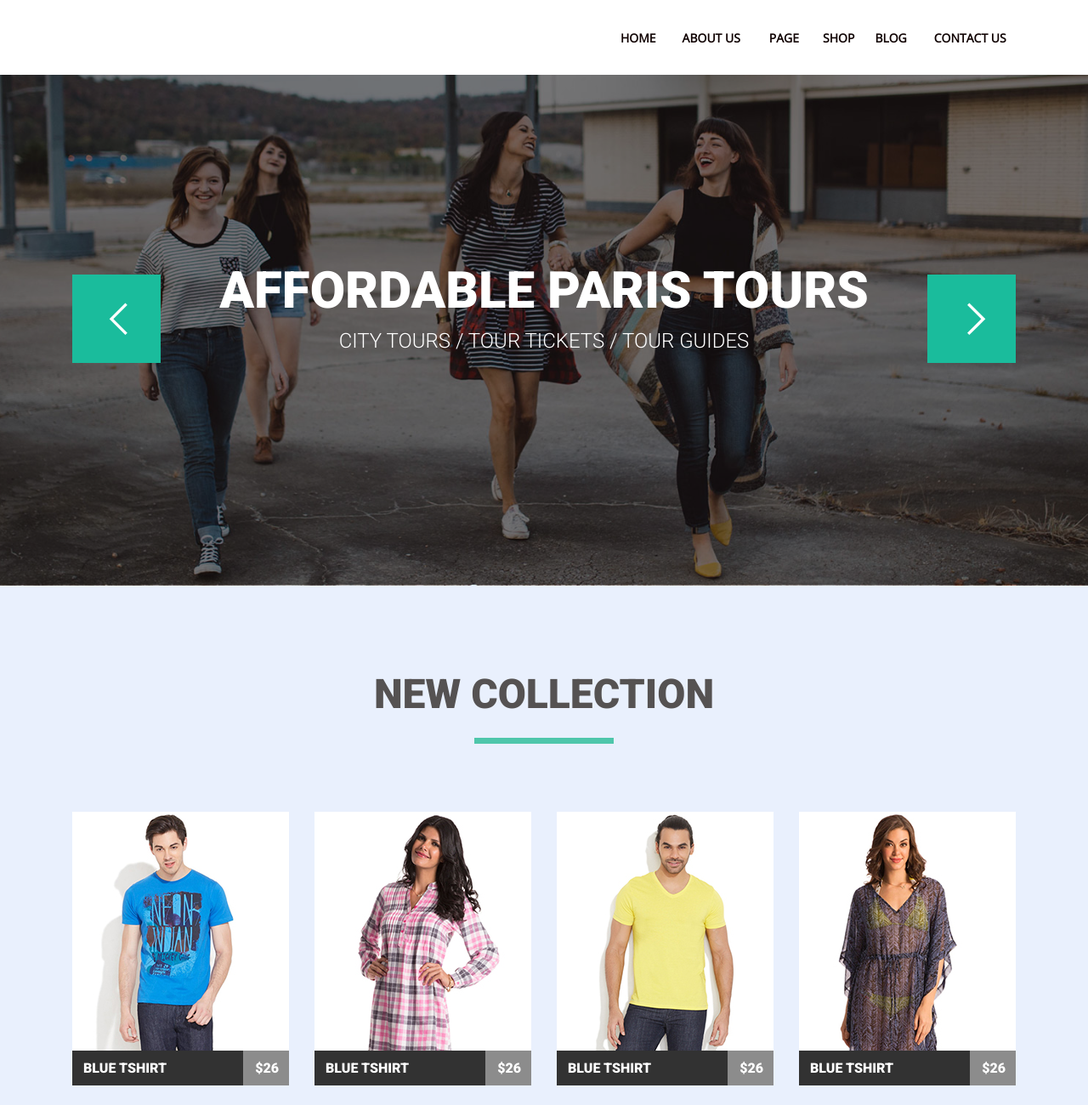
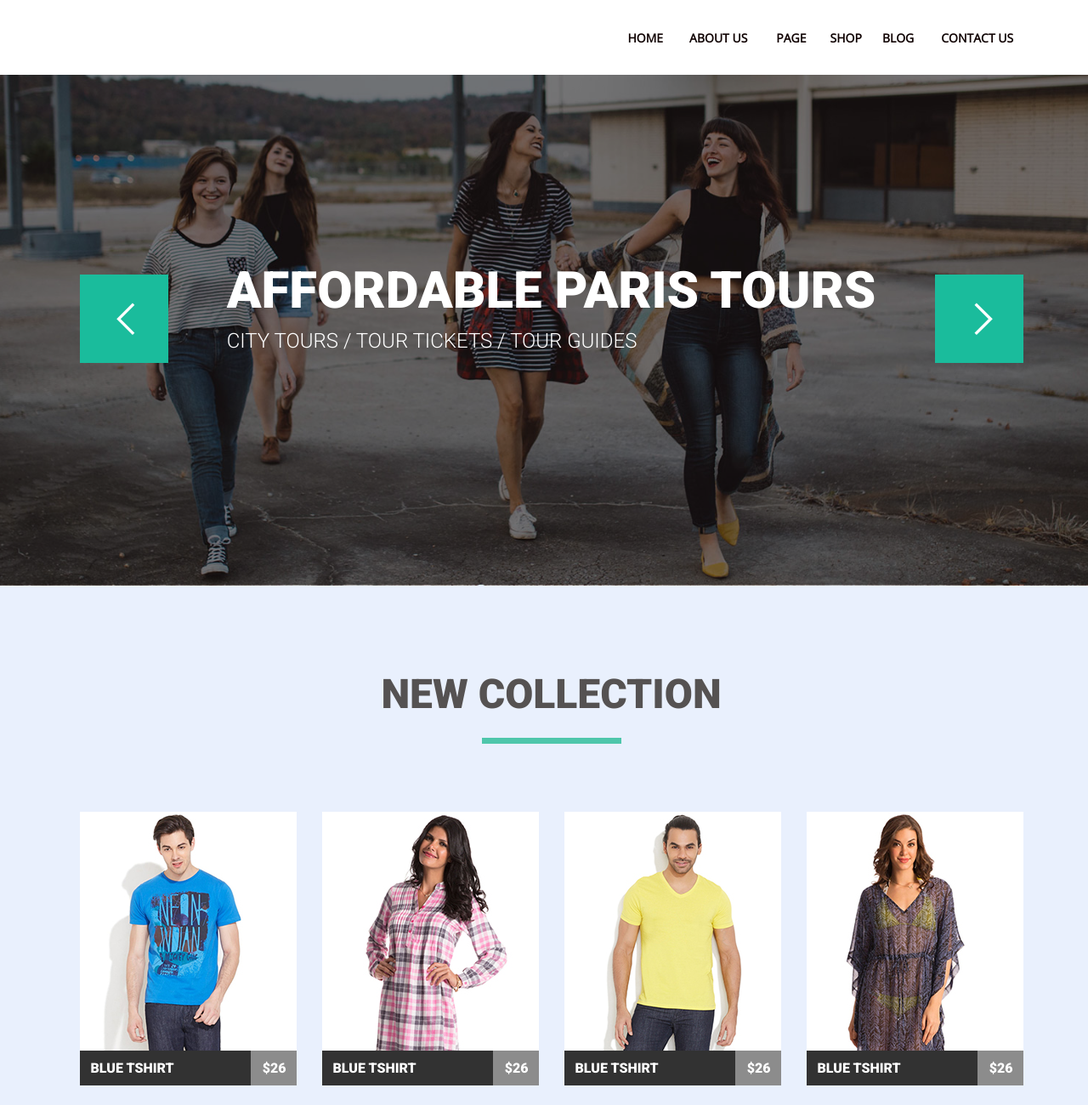
Before and after one commit to YagorlitskiyVyacheslav/goit-fe-course, a plain HTML site: page hw-05/index.html in a window 1280 px wide. Shown: the top 1300 px of the page at 85% size. Drawn offline with nearby package versions, Linux system fonts and the light colour scheme.

Commit message:
fix coment revision 2

```diff
--- a/hw-05/css/style.css
+++ b/hw-05/css/style.css
@@ -1,9 +1,9 @@
 html {
-    min-width: 1110px;;
+    min-width: 1110px;
+    margin-right: -17px;
 }
 body {
     margin: 0;
-    min-width: 100vw;
 }
 .container {
     width: 1110px;
@@ -44,19 +44,19 @@ h1 {
 .link:hover {
     color: #1abc9c;
 }
-.link2 {
+.list-item:nth-child(2) {
     margin-left: 27px;
 }
-.link3 {
+.list-item:nth-child(3) {
     margin-left: 30px;
 }
-.link4 {
+.list-item:nth-child(4) {
     margin-left: 24px;
 }
-.link5 {
+.list-item:nth-child(5) {
     margin-left: 20px;
 }
-.link6 {
+.list-item:last-child {
     margin-left: 28px;
 }
 .list {
@@ -66,7 +66,7 @@ h1 {
     float: right;
 }
 nav {
-    padding: 35px 0;
+    margin: 35px 0;
 }
 
 /* MAIN SECTION ONE */
@@ -78,6 +78,7 @@ nav {
     background-position: center;
     min-height: 601px;
     position: relative;
+    width: 100%;
 }
 .slider::before {
     content: "";
@@ -89,13 +90,17 @@ nav {
     background-color: rgba(0, 0, 2, 0.5);
 }
 .text-wrapper {
-    text-align: center;
+position: absolute;
+top: 0;
+left: 50%;
+transform: translateX(-50%);
 }
 .wrapper-carousel {
     position: relative;
     top: 209px;
 }
 .title-carousel {
+    min-width: max-content;
     font-size: 60px;
     font-weight: 900;
     line-height: 1.5;
@@ -155,8 +160,7 @@ nav {
     margin: 0;
     line-height: 1.5;
     position: relative;
-    padding-bottom: 22px;
-    margin-bottom: 80px;
+    margin-bottom: 102px;
 }
 .new-colection::after {
     content: "";
@@ -165,7 +169,7 @@ nav {
     height: 7px;
     background-color: #4ec6ab;
     position: absolute;
-    bottom: 0;
+    bottom: -22px;
     left: 50%;
     transform: translate(-50%, 0);
 }
@@ -250,13 +254,17 @@ nav {
     margin: 0 auto;
 }
 
+.signature {
+    position: absolute;
+    bottom: 0;
+    width: 100%;
+}
 .signature-product {
     padding-left: 13px;
     background-image: linear-gradient(to right, #323232 79%, #8c8c8c 21%);
-    position: absolute;
-    bottom: 0;
     width: 242px;
 }
+
 .signature-product, .product-price {
     padding-top: 11px;
     padding-bottom: 11px;
@@ -266,6 +274,7 @@ nav {
     margin: 0;
     font-family: "Roboto", sans-serif;
 }
+
 .colection-item:hover .signature-product {
     background-image: linear-gradient(to right, #1abc9c 79%, #7fd9c7 21%);
 }
@@ -288,14 +297,13 @@ nav {
 
 .footer-info {
     background-color: #323232;
-    height: 88px;
+    padding: 36px 0 32px 0;
 }
 .footer-par {
     margin: 0;
     font-size: 16px;
     font-family: "Open Sans", sans-serif;
     color: rgb(254, 254, 254);
-    line-height: 88px;
     text-align: center;
 }
 .footer-link {
--- a/hw-05/index.html
+++ b/hw-05/index.html
@@ -53,8 +53,8 @@
                         </div>
                         </div>
                         <img src="image/category-1.jpg" alt="" class="product-image">
-                        <p class="signature-product clearfix">Blue Tshirt</p>
-                        <p class="product-price">&#36;26</p>
+                        <div class="signature"><p class="signature-product clearfix">Blue Tshirt</p>
+                        <p class="product-price">&#36;26</p></div>
                     </li>
                     <li class="colection-item">
                         <div class="eclipse">
@@ -66,8 +66,8 @@
                             </div>
                         </div>
                         <img src="image/category-2.jpg" alt="" class="product-image">
-                        <p class="signature-product clearfix">Blue Tshirt</p>
-                        <p class="product-price">&#36;26</p>
+                        <div class="signature"><p class="signature-product clearfix">Blue Tshirt</p>
+                        <p class="product-price">&#36;26</p></div>
                     </li>
                     <li class="colection-item">
                         <div class="eclipse">
@@ -79,8 +79,8 @@
                             </div>
                         </div>
                         <img src="image/category-3.jpg" alt="" class="product-image">
-                        <p class="signature-product clearfix">Blue Tshirt</p>
-                        <p class="product-price">&#36;26</p>
+                        <div class="signature"><p class="signature-product clearfix">Blue Tshirt</p>
+                        <p class="product-price">&#36;26</p></div>
                     </li>
                     <li class="colection-item">
                         <div class="eclipse">
@@ -92,8 +92,8 @@
                             </div>
                         </div>
                         <img src="image/category-4.jpg" alt="" class="product-image">
-                        <p class="signature-product clearfix">Blue Tshirt</p>
-                        <p class="product-price">&#36;26</p>
+                        <div class="signature"><p class="signature-product clearfix">Blue Tshirt</p>
+                        <p class="product-price">&#36;26</p></div>
                     </li>
                 </ul>
             </div>
```
